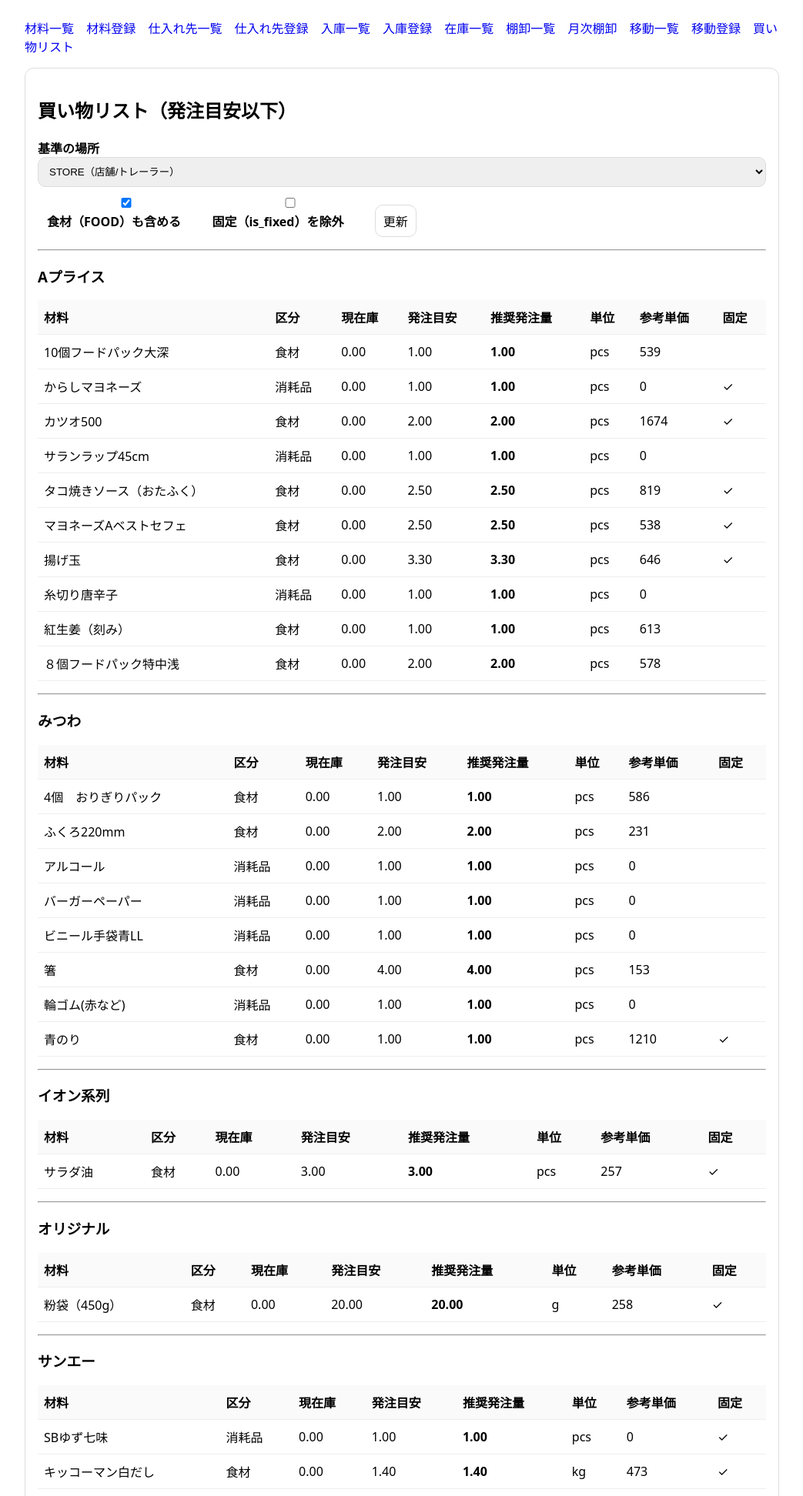
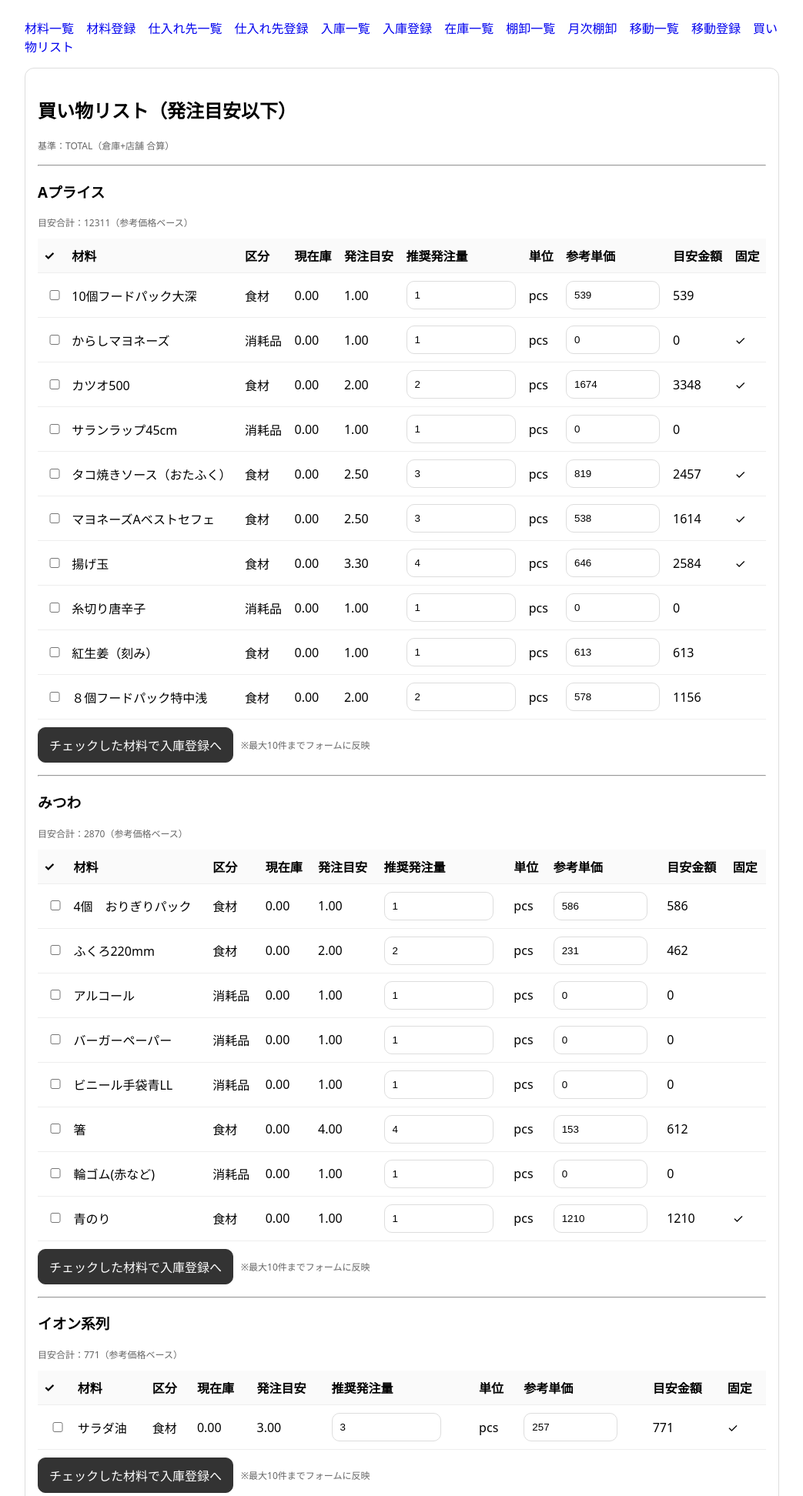
Before and after one commit to KohtaroNishimura/TAKO-OPS, a Flask app: page /shopping-list in a window 1280 px wide. Shown: the top 1944 px of the page at 77% size, without its empty margins (118-1161 px from the left). Run offline with Flask 3, Linux system fonts and the light colour scheme; data comes from the database, SQL or seed files in the repository.

Commit message:
仕入れ登録機能の改善と買い物リストの表示を更新

```diff
--- a/app.py
+++ b/app.py
@@ -3,6 +3,7 @@ from __future__ import annotations
 import os
 import sqlite3
 from itertools import groupby
+import math
 from flask import Flask, g, redirect, render_template, request, url_for, flash, abort
 
 APP_DIR = os.path.abspath(os.path.dirname(__file__))
@@ -406,6 +407,17 @@ def purchase_create():
             errors.append(f"{idx}行目：数量(qty)は0より大きくしてください。")
             continue
 
+        item_row = db.execute(
+            "SELECT name, unit_base FROM items WHERE item_id = ?",
+            (item_id,),
+        ).fetchone()
+        if item_row is None:
+            errors.append(f"{idx}行目：材料IDが存在しません。")
+            continue
+        if item_row["unit_base"] == "pcs" and not qty.is_integer():
+            errors.append(f"{idx}行目：{item_row['name']} はpcsなので整数で入力してください。")
+            continue
+
         unit_price: float | None = None
         if unit_price_raw != "":
             try:
@@ -506,6 +518,74 @@ def purchase_create():
     return redirect(url_for("purchase_detail", purchase_id=purchase_id))
 
 
+@app.post("/purchases/new-from-list")
+def purchase_new_from_list():
+    db = get_db()
+
+    supplier_id_raw = (request.form.get("supplier_id") or "").strip()
+    supplier_id = int(supplier_id_raw) if supplier_id_raw else None
+
+    location = (request.form.get("location") or "STORE").strip()
+    if location not in ("STORE", "WAREHOUSE"):
+        location = "STORE"
+
+    # チェックされた材料
+    selected_item_ids_raw = request.form.getlist("selected_item_ids")
+    selected_item_ids = []
+    for x in selected_item_ids_raw:
+        try:
+            selected_item_ids.append(int(x))
+        except ValueError:
+            pass
+
+    if not selected_item_ids:
+        flash("チェックされた材料がありません。", "error")
+        # 買い物リストに戻す（locationは保持）
+        return redirect(url_for("shopping_list", location=location))
+
+    prefill_lines = []
+    for item_id in selected_item_ids[:10]:  # purchase_new.html が10行固定なので最大10件
+        qty_raw = (request.form.get(f"qty_{item_id}") or "").strip()
+        unit_price_raw = (request.form.get(f"unit_price_{item_id}") or "").strip()
+
+        try:
+            qty = float(qty_raw) if qty_raw else 0.0
+        except ValueError:
+            qty = 0.0
+
+        # 単価は任意
+        unit_price = None
+        if unit_price_raw != "":
+            try:
+                unit_price = float(unit_price_raw)
+            except ValueError:
+                unit_price = None
+
+        prefill_lines.append(
+            {
+                "item_id": item_id,
+                "qty": qty,
+                "unit_price": unit_price,
+            }
+        )
+
+    suppliers = fetch_suppliers()
+    items = fetch_active_items()
+
+    # ちょい親切：メモに「買い物リストから」入れとく
+    default_note = "買い物リストから作成"
+
+    return render_template(
+        "purchase_new.html",
+        suppliers=suppliers,
+        items=items,
+        prefill_lines=prefill_lines,
+        default_supplier_id=supplier_id,
+        default_location=location,
+        default_note=default_note,
+    )
+
+
 @app.get("/purchases/<int:purchase_id>")
 def purchase_detail(purchase_id: int):
     db = get_db()
@@ -666,6 +746,17 @@ def purchase_update(purchase_id: int):
 
         if qty <= 0:
             errors.append(f"{idx}行目：数量(qty)は0より大きくしてください。")
+            continue
+
+        item_row = db.execute(
+            "SELECT name, unit_base FROM items WHERE item_id = ?",
+            (item_id,),
+        ).fetchone()
+        if item_row is None:
+            errors.append(f"{idx}行目：材料IDが存在しません。")
+            continue
+        if item_row["unit_base"] == "pcs" and not qty.is_integer():
+            errors.append(f"{idx}行目：{item_row['name']} はpcsなので整数で入力してください。")
             continue
 
         unit_price: float | None = None
@@ -822,7 +913,14 @@ def fetch_items_for_stocktake(only_food: bool) -> list[sqlite3.Row]:
             WHERE is_active = 1
             ORDER BY name ASC
             """
-        ).fetchall()
+    ).fetchall()
+
+
+def ceil_to_step(x: float, step: float) -> float:
+    if step <= 0:
+        return x
+    # 浮動小数の誤差対策で少しだけ下げてからceil
+    return math.ceil((x - 1e-12) / step) * step
 
 
 @app.get("/stocktakes")
@@ -1284,43 +1382,20 @@ def transfer_detail(transfer_id: int):
 # -----------------------------
 @app.get("/shopping-list")
 def shopping_list():
-    # STORE（店舗）/ WAREHOUSE（倉庫）/ TOTAL（合算）
-    location = (request.args.get("location") or "STORE").upper()
-    if location not in ("STORE", "WAREHOUSE", "TOTAL"):
-        location = "STORE"
-
-    include_food = (request.args.get("include_food") or "1") != "0"  # 1: FOODも含める
-    exclude_fixed = (request.args.get("exclude_fixed") or "0") == "1"  # 1: 固定を除外
-
-    db = get_db()
-
-    # 在庫集計CTE（location別 or 合算）
-    if location == "TOTAL":
-        inv_cte = """
-        WITH inv AS (
-          SELECT item_id, SUM(qty_delta) AS qty
-          FROM inventory_tx
-          GROUP BY item_id
-        )
-        """
-        inv_params = ()
-    else:
-        inv_cte = """
-        WITH inv AS (
-          SELECT item_id, SUM(qty_delta) AS qty
-          FROM inventory_tx
-          WHERE location = ?
-          GROUP BY item_id
-        )
-        """
-        inv_params = (location,)
+    db = get_db()
+
+    # 在庫集計CTE（常に合算）
+    inv_cte = """
+    WITH inv AS (
+      SELECT item_id, SUM(qty_delta) AS qty
+      FROM inventory_tx
+      GROUP BY item_id
+    )
+    """
+    inv_params = ()
 
     # フィルタ条件
     cond = ["i.is_active = 1"]
-    if not include_food:
-        cond.append("i.cost_group = 'SUPPLIES'")
-    if exclude_fixed:
-        cond.append("i.is_fixed = 0")
 
     where_sql = " AND ".join(cond)
 
@@ -1353,33 +1428,37 @@ def shopping_list():
     grouped = []
     for supplier_name, group in groupby(rows, key=lambda r: r["supplier_name"]):
         items = []
+        est_sum = 0.0
         for r in group:
             reorder_point = float(r["reorder_point"] or 0)
             qty = float(r["qty"] or 0)
-            order_qty = max(reorder_point - qty, 0.0)
+            shortage = max(reorder_point - qty, 0.0)
+            step = 1.0 if (r["unit_base"] == "pcs") else 0.01
+            order_qty = ceil_to_step(shortage, step)
             ref_price = float(r["ref_unit_price"] or 0)
+            est_amount = order_qty * ref_price
+            est_sum += est_amount
 
             items.append(
                 {
                     "item_id": r["item_id"],
+                    "supplier_id": r["supplier_id"],
                     "name": r["name"],
                     "unit_base": r["unit_base"],
                     "qty": qty,
                     "reorder_point": reorder_point,
                     "order_qty": order_qty,
                     "ref_unit_price": ref_price,
+                    "est_amount": est_amount,
                     "cost_group": r["cost_group"],
                     "is_fixed": r["is_fixed"],
                 }
             )
-        grouped.append({"supplier_name": supplier_name, "items": items})
+        grouped.append({"supplier_name": supplier_name, "items": items, "est_sum": est_sum})
 
     return render_template(
         "shopping_list.html",
         grouped=grouped,
-        location=location,
-        include_food=include_food,
-        exclude_fixed=exclude_fixed,
     )
 
 
--- a/templates/shopping_list.html
+++ b/templates/shopping_list.html
@@ -3,26 +3,7 @@
   <div class="card">
     <h2>買い物リスト（発注目安以下）</h2>
 
-    <form method="get" action="{{ url_for('shopping_list') }}" style="margin-bottom:12px;">
-      <label>基準の場所</label>
-      <select name="location">
-        <option value="STORE" {{ "selected" if location=="STORE" else "" }}>STORE（店舗/トレーラー）</option>
-        <option value="WAREHOUSE" {{ "selected" if location=="WAREHOUSE" else "" }}>WAREHOUSE（倉庫/自宅）</option>
-        <option value="TOTAL" {{ "selected" if location=="TOTAL" else "" }}>TOTAL（倉庫+店舗 合算）</option>
-      </select>
-
-      <label style="display:inline-block; margin-left:12px;">
-        <input type="checkbox" name="include_food" value="1" {{ "checked" if include_food else "" }}>
-        食材（FOOD）も含める
-      </label>
-
-      <label style="display:inline-block; margin-left:12px;">
-        <input type="checkbox" name="exclude_fixed" value="1" {{ "checked" if exclude_fixed else "" }}>
-        固定（is_fixed）を除外
-      </label>
-
-      <button type="submit" style="margin-left:12px;">更新</button>
-    </form>
+    <p class="muted">基準：TOTAL（倉庫+店舗 合算）</p>
 
     {% if grouped|length == 0 %}
       <p>発注目安以下の材料はありません。</p>
@@ -31,10 +12,18 @@
     {% for g in grouped %}
       <hr style="margin: 16px 0;">
       <h3>{{ g.supplier_name }}</h3>
+      <p class="muted">目安合計：{{ "%.0f"|format(g.est_sum) }}（参考価格ベース）</p>
+
+      <form method="post" action="{{ url_for('purchase_new_from_list') }}">
+        <input type="hidden" name="location" value="STORE">
+
+        {% set sid = (g["items"][0]["supplier_id"] if g["items"]|length>0 else None) %}
+        <input type="hidden" name="supplier_id" value="{{ sid if sid is not none else '' }}">
 
         <table>
           <thead>
             <tr>
+              <th>✓</th>
               <th>材料</th>
               <th>区分</th>
               <th>現在庫</th>
@@ -42,24 +31,59 @@
               <th>推奨発注量</th>
               <th>単位</th>
               <th>参考単価</th>
+              <th>目安金額</th>
               <th>固定</th>
             </tr>
           </thead>
           <tbody>
             {% for i in g["items"] %}
               <tr>
+                <td>
+                  <input type="checkbox" name="selected_item_ids" value="{{ i.item_id }}">
+                </td>
                 <td>{{ i.name }}</td>
                 <td>{{ "食材" if i.cost_group=="FOOD" else "消耗品" }}</td>
                 <td>{{ "%.2f"|format(i.qty) }}</td>
                 <td>{{ "%.2f"|format(i.reorder_point) }}</td>
-              <td><b>{{ "%.2f"|format(i.order_qty) }}</b></td>
+
+                <td>
+                  <input
+                    type="number"
+                    step="{{ '1' if i.unit_base=='pcs' else '0.01' }}"
+                    min="0"
+                    name="qty_{{ i.item_id }}"
+                    value="{{ ('%.0f'|format(i.order_qty)) if i.unit_base=='pcs' else ('%.2f'|format(i.order_qty)) }}"
+                    style="width: 120px;"
+                  >
+                </td>
+
                 <td>{{ i.unit_base }}</td>
-              <td>{{ "%.0f"|format(i.ref_unit_price or 0) }}</td>
+
+                <td>
+                  <input
+                    type="number"
+                    step="1"
+                    min="0"
+                    name="unit_price_{{ i.item_id }}"
+                    value="{{ '%.0f'|format(i.ref_unit_price or 0) }}"
+                    style="width: 100px;"
+                  >
+                </td>
+
+                <td>{{ "%.0f"|format(i.est_amount or 0) }}</td>
                 <td>{{ "✓" if i.is_fixed else "" }}</td>
               </tr>
             {% endfor %}
           </tbody>
         </table>
+
+        <div class="actions" style="margin-top: 10px;">
+          <button class="btn" type="submit">
+            チェックした材料で入庫登録へ
+          </button>
+          <span class="muted">※最大10件までフォームに反映</span>
+        </div>
+      </form>
     {% endfor %}
   </div>
 {% endblock %}
```
Also changed, not shown: templates/purchase_new.html (+26 -6 lines). Lines whose indentation alone changed are shown as unchanged.
